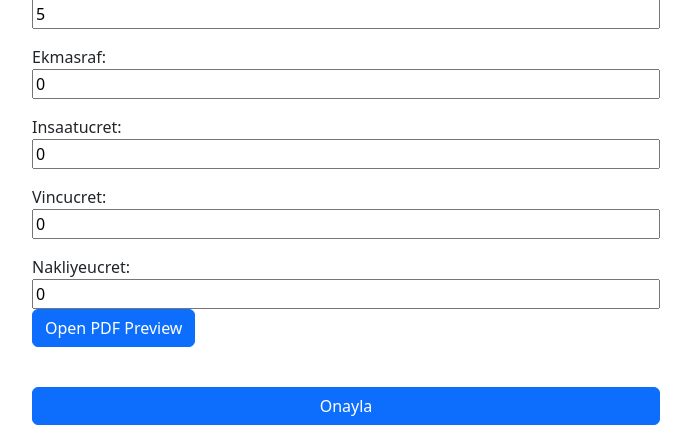
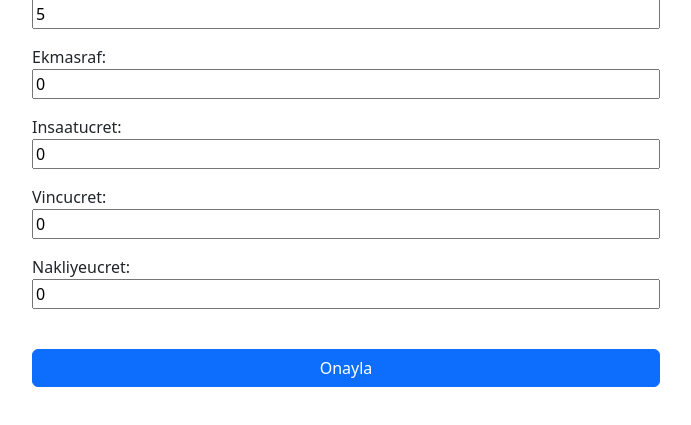
Before and after one commit to erhanatalan/Teklif_Django_Template, a Django app: page / in a window 1280 px wide. Shown: the part 763-1188 px from the top of the page, without its empty margins (294-985 px from the left). After the commit the page ends 1150 px from the top, so only its background shows below. Run offline with Django 4.2, Linux system fonts and the light colour scheme; parts of the project's set-up code (start-up, migrations or seed data) failed here and were passed over; some libraries are stand-ins or nearby versions.

Commit message:
delete preview

```diff
--- a/teklif/views.py
+++ b/teklif/views.py
@@ -12,13 +12,13 @@ pdf_dizini = os.path.join(settings.BASE_DIR, 'otomatik/pdf')
 def offer_success_view(request):
     return render(request, 'offer_success.html')
 
-def pdf_preview(request):
-    # PDF dosya yollarını burada alın ve modala aktarmak için şablona geçin
-    context = {
-        'Teklif_path': f'{settings.BASE_DIR}/Teklif.pdf',
-        'Teknik_Veriler_path': f'{settings.BASE_DIR}/Teknik_Veriler.pdf'
-    }
-    return render(request, 'home.html', context)
+# def pdf_preview(request):
+#     # PDF dosya yollarını burada alın ve modala aktarmak için şablona geçin
+#     context = {
+#         'Teklif_path': f'{settings.BASE_DIR}/Teklif.pdf',
+#         'Teknik_Veriler_path': f'{settings.BASE_DIR}/Teknik_Veriler.pdf'
+#     }
+#     return render(request, 'home.html', context)
 
 def teklif_submit_view(request):
     if request.method == 'POST':
@@ -28,7 +28,7 @@ def teklif_submit_view(request):
             time.sleep(5)
             from otomatik.run import run
             run()
-            pdf_preview()
+            # pdf_preview()
             return redirect('offer_success_view')  # Eğer teklif başarılı bir şekilde kaydedildiyse başka bir sayfaya yönlendirilebilirsiniz.
 
         run()
--- a/templates/home.html
+++ b/templates/home.html
@@ -127,7 +127,7 @@
                     <label for="{{ form.nakliyeucret.id_for_label }}">Nakliyeucret:</label>
                     {{ form.nakliyeucret }}
                 </div>
-                <!-- Other fields go here (omitted for brevity) -->
+                {% comment %} <!-- Other fields go here (omitted for brevity) -->
                 <button type="button" class="btn btn-primary" data-toggle="modal" data-target="#pdfModal">
                     Open PDF Preview
                 </button>
@@ -147,7 +147,7 @@
                             </div>
                         </div>
                     </div>
-                </div>
+                </div> {% endcomment %}
 
                 <div class="form-group mt-3">
                     <label for="onayla"></label>
```
